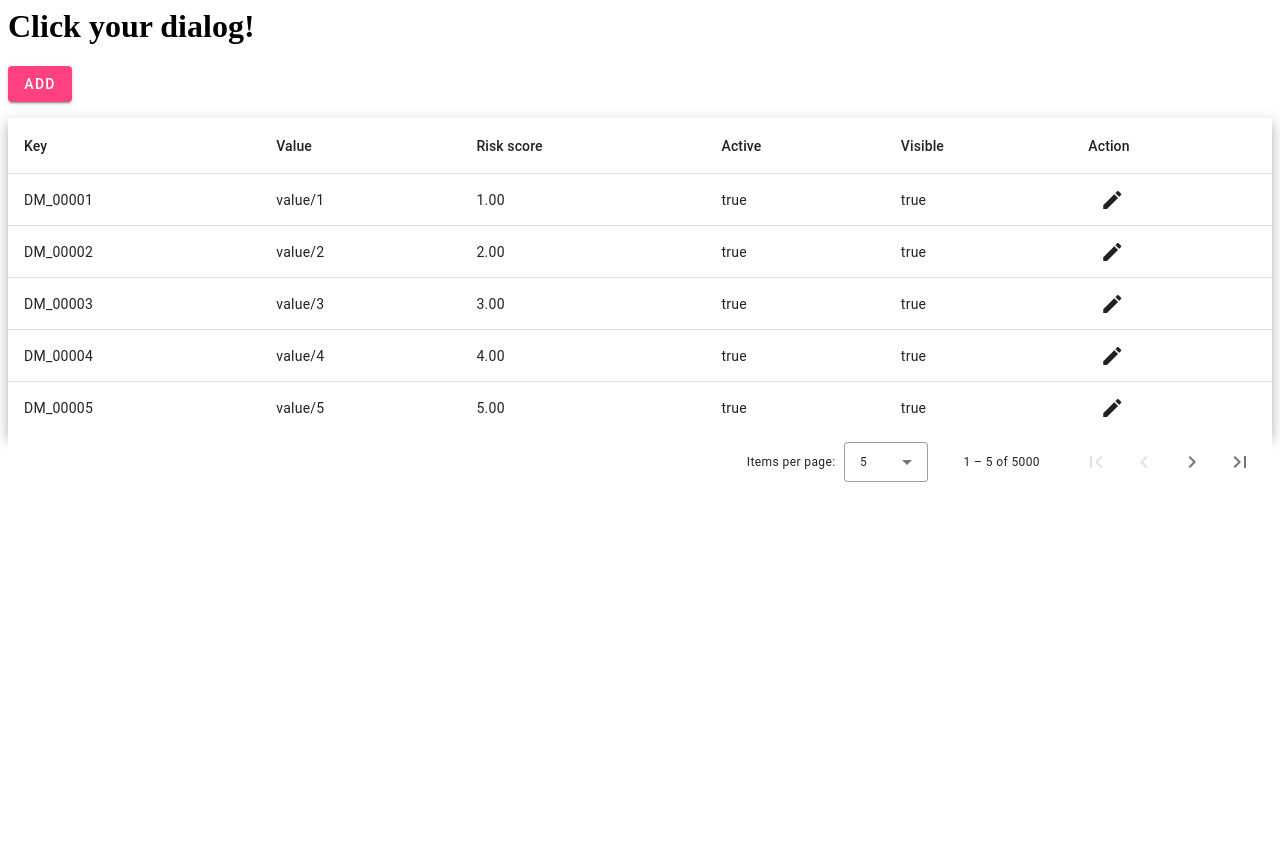
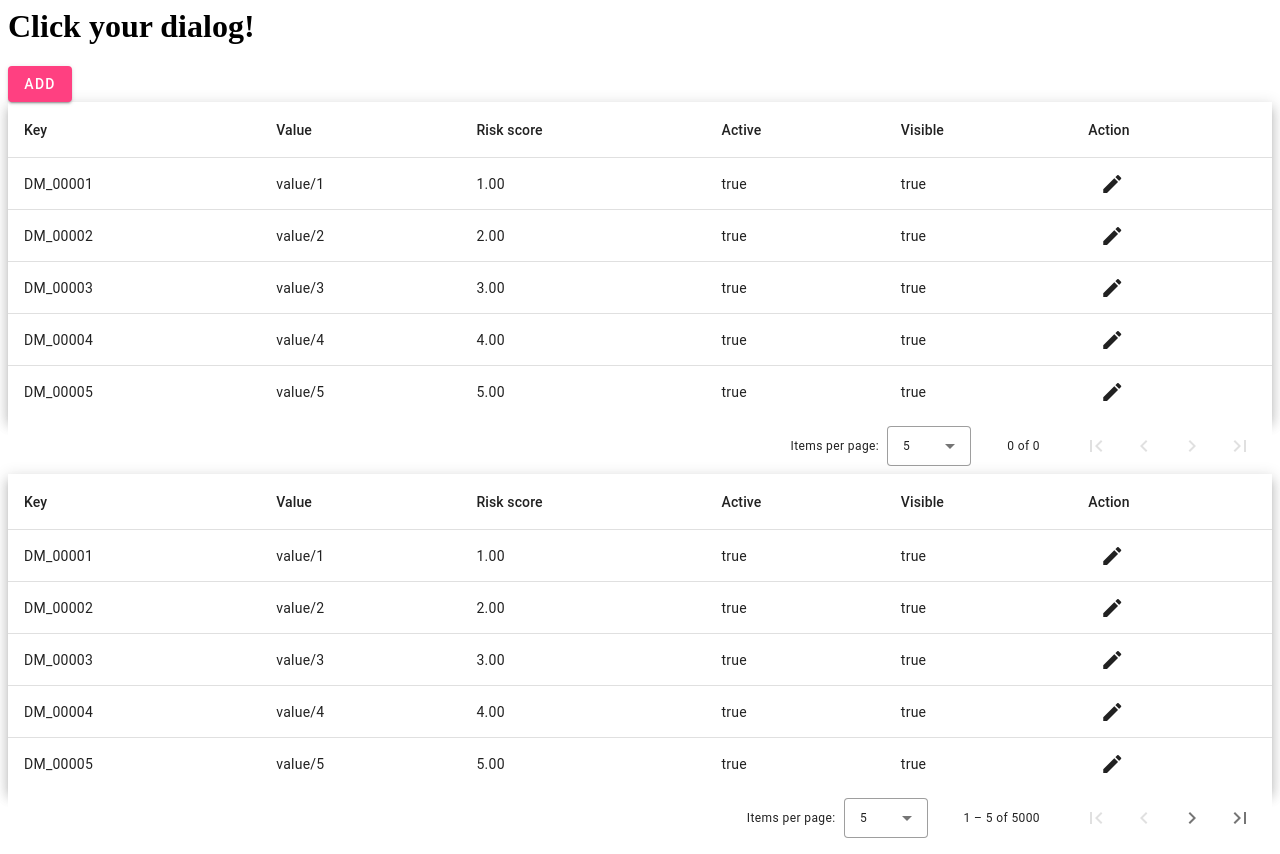
Before and after one commit to Cashew13/angular-zlmr5b, an Angular app: page / in a window 1280 px wide. Before the commit the page ends 800 px from the top, so only its background shows below. Built offline with nearby package versions, Linux system fonts and the light colour scheme.

Commit message:
Initial commit for dimension-table.component

```diff
--- a/src/app/app.component.html
+++ b/src/app/app.component.html
@@ -4,24 +4,24 @@
   ADD
 </button>
 
-<mat-list role="list">
-  <mat-list-item role="listitem" *ngFor="let s of ss">{{ s }}</mat-list-item>
-</mat-list>
+<app-dimension-table
+  [dataSource]="originalTableDataSource"
+  (updateActionClick)="openUpdateDialog($event)">
+</app-dimension-table>
 
-<ng-container *ngIf="updatedDimensions">
-  <ng-container *ngIf="updatedDimensions.value.length">
+<ng-container *ngIf="this.updatedTableDataSource.data.length">
   <mat-slide-toggle [(ngModel)]="showUpdatedDimensionsTable"
     >Show updated
   </mat-slide-toggle>
   <div>
-      You have updated {{ updatedDimensions.value.length }} Dimensions. Toggle
+    You have updated {{ updatedTableDataSource.data.length }} Dimensions. Toggle
     the switch above to show only the updated Dimensions.
   </div>
+  <div [hidden]="!showUpdatedDimensionsTable">
     <table
-      [hidden]="!showUpdatedDimensionsTable"
       mat-table
-      [dataSource]="updatedDimensions"
       class="mat-elevation-z8"
+      [dataSource]="updatedTableDataSource"
     >
       <ng-container matColumnDef="key">
         <th mat-header-cell *matHeaderCellDef>Key</th>
@@ -79,12 +79,23 @@
       </ng-container>
 
       <tr mat-header-row *matHeaderRowDef="displayedColumns"></tr>
-      <tr mat-row *matRowDef="let row; columns: displayedColumns"></tr></table
-  ></ng-container>
+      <tr mat-row *matRowDef="let row; columns: displayedColumns"></tr>
+    </table>
+  </div>
+  <mat-paginator
+    #updatedTable
+    [pageSizeOptions]="[5, 10, 20]"
+    showFirstLastButtons
+  >
+  </mat-paginator>
 </ng-container>
 
 <div [hidden]="showUpdatedDimensionsTable">
-  <table mat-table [dataSource]="dataSource" class="mat-elevation-z8">
+  <table
+    mat-table
+    [dataSource]="originalTableDataSource"
+    class="mat-elevation-z8"
+  >
     <ng-container matColumnDef="key">
       <th mat-header-cell *matHeaderCellDef>Key</th>
       <td mat-cell *matCellDef="let element">
@@ -142,9 +153,9 @@
     <tr mat-row *matRowDef="let row; columns: displayedColumns"></tr>
   </table>
   <mat-paginator
+    #originalTable
     [pageSizeOptions]="[5, 10, 20]"
     showFirstLastButtons
-    aria-label="Select page of periodic elements"
   >
   </mat-paginator>
 </div>
--- a/src/app/app.component.ts
+++ b/src/app/app.component.ts
@@ -13,7 +13,7 @@ import {
 } from '@angular/material/dialog';
 import { MatPaginator } from '@angular/material/paginator';
 import { MatSlideToggleChange } from '@angular/material/slide-toggle';
-import { MatTableDataSource } from '@angular/material/table';
+import { MatTable, MatTableDataSource } from '@angular/material/table';
 import {
   Observable,
   map,
@@ -35,19 +35,17 @@ import { StatefulDecorator, Updatable } from './interfaces/stateful-decorator';
   styleUrls: ['./app.component.css'],
 })
 export class AppComponent implements OnInit, OnDestroy, AfterViewInit {
-  tableDimensions$: Observable<StatefulDecorator<Dimension>[]> = of([]);
-  ss: string[] = [];
-  createdDimensions$: Observable<string[]> = of([]);
-
-  updatedDimensions: BehaviorSubject<Updatable<Dimension>[]> =
-    new BehaviorSubject([]);
-  originalDimensions$: Observable<Updatable<Dimension>[]>;
+  @ViewChild('originalTable') originalTablePaginator: MatPaginator;
+  @ViewChild('updatedTable') updatedTablePaginator: MatPaginator;
 
   showUpdatedDimensionsTable: boolean = false;
-  @ViewChild(MatPaginator) paginator: MatPaginator;
-  dataSource = new MatTableDataSource<Updatable<Dimension>>([]);
-
-  displayedColumns: string[] = [
+  readonly originalTableDataSource = new MatTableDataSource<
+    Updatable<Dimension>
+  >([]);
+  readonly updatedTableDataSource = new MatTableDataSource<
+    Updatable<Dimension>
+  >([]);
+  readonly displayedColumns: string[] = [
     'key',
     'value',
     'riskScore',
@@ -56,7 +54,8 @@ export class AppComponent implements OnInit, OnDestroy, AfterViewInit {
     'action',
   ];
 
-  private sub: Subscription;
+  private dialRefSub: Subscription;
+  private originalTableSub: Subscription;
 
   constructor(
     public dialog: MatDialog,
@@ -65,31 +64,25 @@ export class AppComponent implements OnInit, OnDestroy, AfterViewInit {
   ) {}
 
   ngAfterViewInit(): void {
-    this.dataSource.paginator = this.paginator;
+    this.originalTableDataSource.paginator = this.originalTablePaginator;
+    this.updatedTableDataSource.paginator = this.updatedTablePaginator;
   }
 
-  private tableSub: Subscription;
-
   ngOnInit() {
-    // this.tableDimensions$ = this.dimensionService
-    //   .fetchDimensions()
-    //   .pipe(map((dms) => dms.map((d) => new StatefulDecorator(d))));
-
-    this.tableSub = this.dimensionService
+    this.originalTableSub = this.dimensionService
       .fetchDimensions()
       .pipe(map((dms) => dms.map((d) => new Updatable(d))))
       .subscribe((dms) => {
-        this.dataSource.data = dms;
+        this.originalTableDataSource.data = dms;
       });
   }
 
   ngOnDestroy() {
-    this.tableSub?.unsubscribe();
-    this.sub?.unsubscribe();
+    this.originalTableSub?.unsubscribe();
+    this.dialRefSub?.unsubscribe();
   }
 
   openCreateDialog() {
-    this.ss.push('123');
     // this.sub?.unsubscribe();
     // const ref = this.dimensionDialogService.openCreateDialog();
     // this.sub = ref.subscribe((d) => {
@@ -97,13 +90,11 @@ export class AppComponent implements OnInit, OnDestroy, AfterViewInit {
     //   if (!d) {
     //     return;
     //   }
-
     //   // The save button was clicked.
     //   if (!this.createdDimensions$) {
     //     this.createdDimensions$ = of([JSON.stringify(d)]);
     //     return;
     //   }
-
     //   this.createdDimensions$ = this.createdDimensions$.pipe(
     //     map((dms) => dms.concat([JSON.stringify(d)]))
     //   );
@@ -111,31 +102,33 @@ export class AppComponent implements OnInit, OnDestroy, AfterViewInit {
   }
 
   openUpdateDialog(dimension: Updatable<Dimension>) {
-    this.sub?.unsubscribe();
+    this.dialRefSub?.unsubscribe();
 
     const ref = this.dimensionDialogService.openUpdateDialog(
       dimension.updatedData.value ?? dimension.originalData.value
     );
 
-    this.sub = ref.subscribe((d) => {
+    this.dialRefSub = ref.subscribe((d) => {
       if (!d) {
         return;
       }
 
       dimension.updatedData.next(d);
-      const ups = this.updatedDimensions.value;
+      const ups = this.updatedTableDataSource.data;
 
       if (!ups.find((d) => d === dimension)) {
         ups.push(dimension);
-        this.updatedDimensions.next([...ups]);
+        this.updatedTableDataSource.data = [...ups];
         return;
       }
 
       if (this.isDimensionReverted(dimension)) {
         dimension.updatedData.next(null);
-        this.updatedDimensions.next(ups.filter((d) => d !== dimension));
-        this.showUpdatedDimensionsTable =
-          this.updatedDimensions.value.length > 0;
+        this.updatedTableDataSource.data = ups.filter((d) => d !== dimension);
+
+        if (this.updatedTableDataSource.data.length === 0) {
+          this.showUpdatedDimensionsTable = false;
+        }
         return;
       }
     });
@@ -143,9 +136,12 @@ export class AppComponent implements OnInit, OnDestroy, AfterViewInit {
 
   revertChanges(dimension: Updatable<Dimension>): void {
     dimension.updatedData.next(null);
-    const ups = this.updatedDimensions.value;
-    this.updatedDimensions.next(ups.filter((d) => d !== dimension));
-    this.showUpdatedDimensionsTable = this.updatedDimensions.value.length > 0;
+    const ups = this.updatedTableDataSource.data;
+    this.updatedTableDataSource.data = ups.filter((d) => d !== dimension);
+
+    if (this.updatedTableDataSource.data.length === 0) {
+      this.showUpdatedDimensionsTable = false;
+    }
   }
 
   private isDimensionReverted(dimension: Updatable<Dimension>): boolean {
--- a/src/app/app.module.ts
+++ b/src/app/app.module.ts
@@ -21,6 +21,7 @@ import { MatListModule } from '@angular/material/list';
 import { MatPaginatorModule } from '@angular/material/paginator';
 import { MatIconModule } from '@angular/material/icon';
 import { MatButtonToggleModule } from '@angular/material/button-toggle';
+import { DimensionTableComponent } from './dimension-table/dimension-table.component';
 
 @NgModule({
   imports: [
@@ -39,7 +40,7 @@ import { MatButtonToggleModule } from '@angular/material/button-toggle';
     MatButtonToggleModule,
     ReactiveFormsModule,
   ],
-  declarations: [AppComponent, DimensionFormComponent],
+  declarations: [AppComponent, DimensionFormComponent, DimensionTableComponent],
   bootstrap: [AppComponent],
   providers: [
     {
--- /dev/null
+++ b/src/app/dimension-table/dimension-table.component.html
@@ -0,0 +1,57 @@
+<table mat-table class="mat-elevation-z8" [dataSource]="dataSource">
+  <ng-container matColumnDef="key">
+    <th mat-header-cell *matHeaderCellDef>Key</th>
+    <td mat-cell *matCellDef="let element">
+      {{ (element.updatedData.value ?? element.originalData.value).key }}
+    </td>
+  </ng-container>
+
+  <ng-container matColumnDef="value">
+    <th mat-header-cell *matHeaderCellDef>Value</th>
+    <td mat-cell *matCellDef="let element">
+      {{ (element.updatedData.value ?? element.originalData.value).value }}
+    </td>
+  </ng-container>
+
+  <ng-container matColumnDef="riskScore">
+    <th mat-header-cell *matHeaderCellDef>Risk score</th>
+    <td mat-cell *matCellDef="let element">
+      {{ (element.updatedData.value ?? element.originalData.value).riskScore }}
+    </td>
+  </ng-container>
+
+  <ng-container matColumnDef="active">
+    <th mat-header-cell *matHeaderCellDef>Active</th>
+    <td mat-cell *matCellDef="let element">
+      {{ (element.updatedData.value ?? element.originalData.value).active }}
+    </td>
+  </ng-container>
+
+  <ng-container matColumnDef="visible">
+    <th mat-header-cell *matHeaderCellDef>Visible</th>
+    <td mat-cell *matCellDef="let element">
+      {{ (element.updatedData.value ?? element.originalData.value).visible }}
+    </td>
+  </ng-container>
+
+  <ng-container matColumnDef="action">
+    <th mat-header-cell *matHeaderCellDef>Action</th>
+    <td mat-cell *matCellDef="let element">
+      <button mat-icon-button (click)="emitUpdateActionClick(element)">
+        <mat-icon>edit</mat-icon>
+      </button>
+      <button
+        mat-icon-button
+        (click)="emitRevertActionClick(element)"
+        *ngIf="element.updatedData.value"
+      >
+        <mat-icon>history</mat-icon>
+      </button>
+    </td>
+  </ng-container>
+
+  <tr mat-header-row *matHeaderRowDef="displayedColumns"></tr>
+  <tr mat-row *matRowDef="let row; columns: displayedColumns"></tr>
+</table>
+<mat-paginator [pageSizeOptions]="[5, 10, 20]" showFirstLastButtons>
+</mat-paginator>
--- /dev/null
+++ b/src/app/dimension-table/dimension-table.component.ts
@@ -0,0 +1,41 @@
+import { Component, EventEmitter, Input, OnInit, Output } from '@angular/core';
+import { MatTableDataSource } from '@angular/material/table';
+import { Dimension } from '../dimension';
+import { Updatable } from '../interfaces/stateful-decorator';
+
+@Component({
+  selector: 'app-dimension-table',
+  templateUrl: './dimension-table.component.html',
+  styleUrls: ['./dimension-table.component.css'],
+})
+export class DimensionTableComponent implements OnInit {
+  @Input()
+  dataSource: MatTableDataSource<Updatable<Dimension>>;
+
+  @Output()
+  updateActionClick = new EventEmitter<Updatable<Dimension>>();
+
+  @Output()
+  revertActionClick = new EventEmitter<Updatable<Dimension>>();
+
+  readonly displayedColumns: string[] = [
+    'key',
+    'value',
+    'riskScore',
+    'active',
+    'visible',
+    'action',
+  ];
+
+  constructor() {}
+
+  ngOnInit() {}
+
+  emitUpdateActionClick(arg: Updatable<Dimension>): void {
+    this.updateActionClick?.emit(arg);
+  }
+
+  emitRevertActionClick(arg: Updatable<Dimension>): void {
+    this.revertActionClick?.emit(arg);
+  }
+}
```
Also changed, not shown: src/app/dimension-table/dimension-table.component.css (added). Lines whose indentation alone changed are shown as unchanged.
